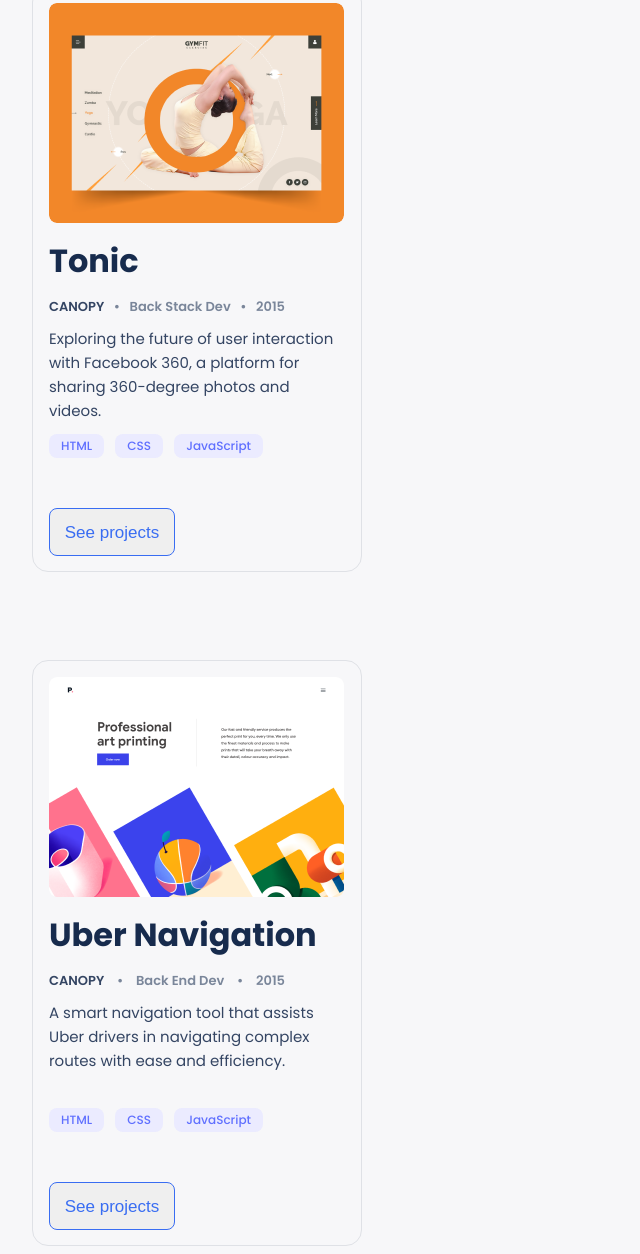
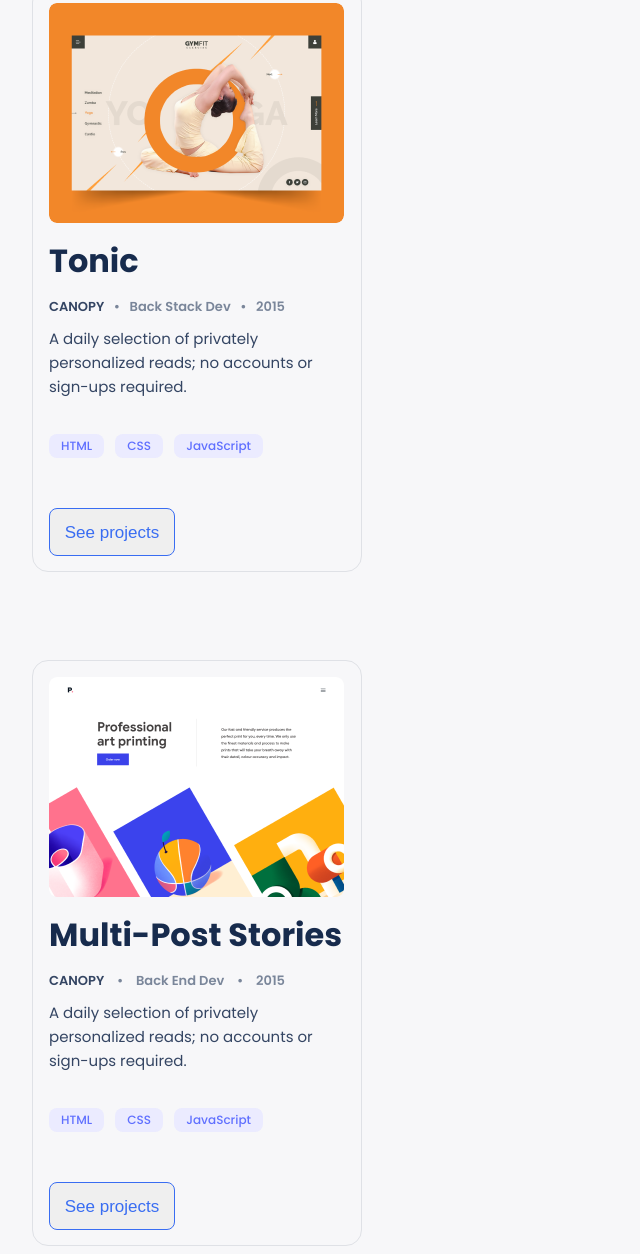
Before and after one commit to Bilalthecreator/Portfolio, a website: page index.html in a window 1280 px wide. Shown: the part 2102-3356 px from the top of the page, without its empty margins (0-640 px from the left). Drawn offline with Linux system fonts and the light colour scheme.

Commit message:
All the cards are created

```diff
--- a/index.html
+++ b/index.html
@@ -74,7 +74,7 @@
                         </ul>
                     </div>
                 </div>
-                <p class="main-txt">Experimental content creation feature that allows users to add new segments to existing stories.</p>
+                <p class="main-txt">A daily selection of privately personalized reads; no accounts or sign-ups required.</p>
                 <div class="tags">
                     <div class="tg">HTML</div>
                     <div class="tg">CSS</div>
@@ -100,7 +100,7 @@
                         </ul>
                     </div>
                 </div>
-                <p class="main-txt">Exploring the future of user interaction with Facebook 360, a platform for sharing 360-degree photos and videos.</p>
+                <p class="main-txt">A daily selection of privately personalized reads; no accounts or sign-ups required.</p>
                 <div class="tags">
                     <div class="tg">HTML</div>
                     <div class="tg">CSS</div>
@@ -115,7 +115,7 @@
             <img class="main-img-a" src="card-Images/Snapshoot Portfolio (3).png">
             <section class="text-section">
                 <div class="c1">
-                    <div><h2 class="Tonic">Uber Navigation</h2></div>
+                    <div><h2 class="Tonic">Multi-Post Stories</h2></div>
                     <div class="canopy">
                         <ul>
                             <li class="cano">CANOPY</li>
@@ -126,7 +126,7 @@
                         </ul>
                     </div>
                 </div>
-                <p class="main-txt">A smart navigation tool that assists Uber drivers in navigating complex routes with ease and efficiency.</p>
+                <p class="main-txt">A daily selection of privately personalized reads; no accounts or sign-ups required.</p>
                 <div class="tags">
                     <div class="tg">HTML</div>
                     <div class="tg">CSS</div>
--- a/styles.css
+++ b/styles.css
@@ -131,6 +131,7 @@ body {
 }
 
 .Tonic {
+  font-family: Poppins;
   font-size: 32px;
   font-weight: 700;
   line-height: 44px;
@@ -159,6 +160,7 @@ body {
 }
 
 .grey {
+  font-family: Poppins;
   font-size: 13px;
   font-weight: 600;
   line-height: 16px;
@@ -169,6 +171,7 @@ body {
 .main-txt {
   width: 295px;
   height: 76px;
+  font-family: Poppins;
   font-size: 15px;
   font-weight: 400;
   line-height: 24px;
```
